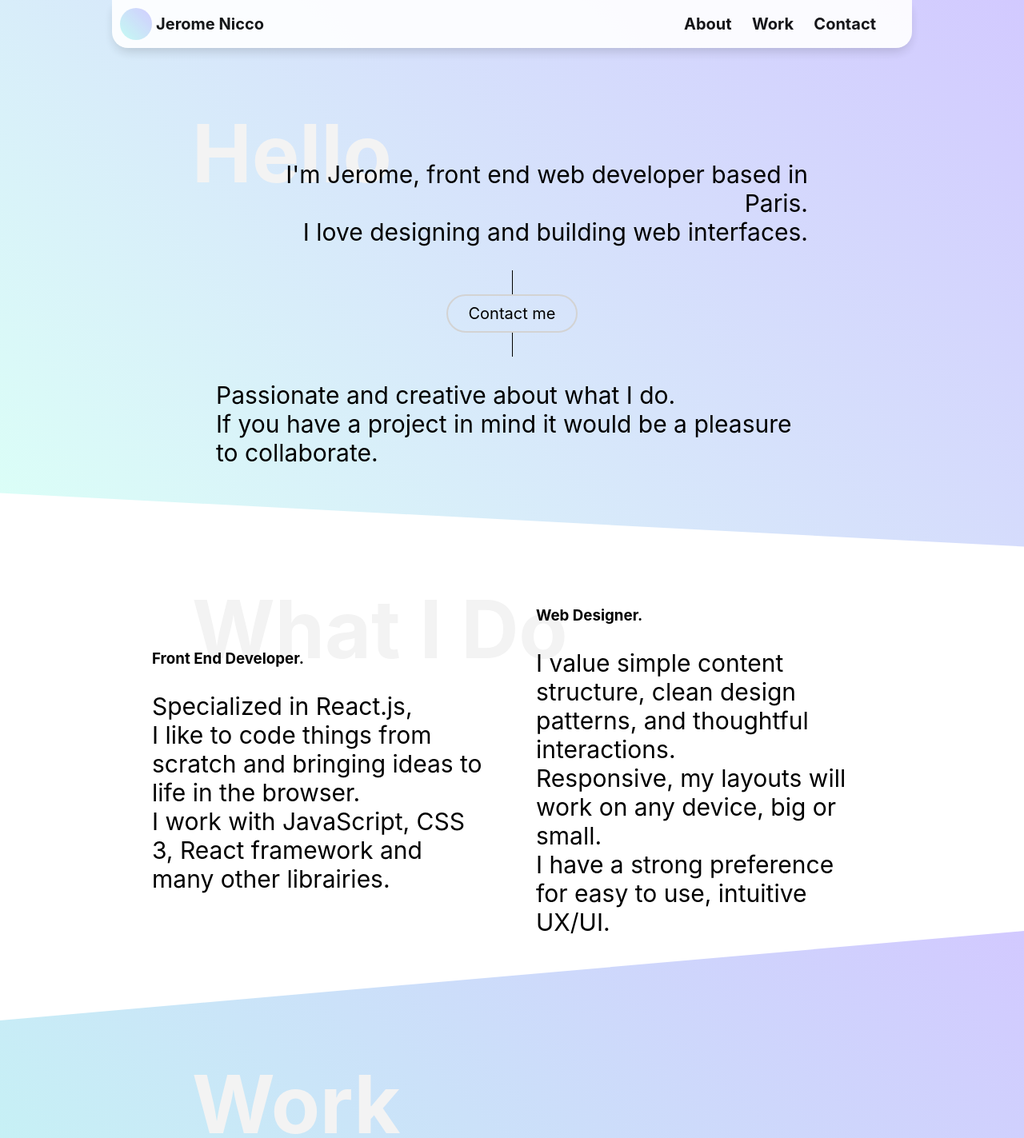
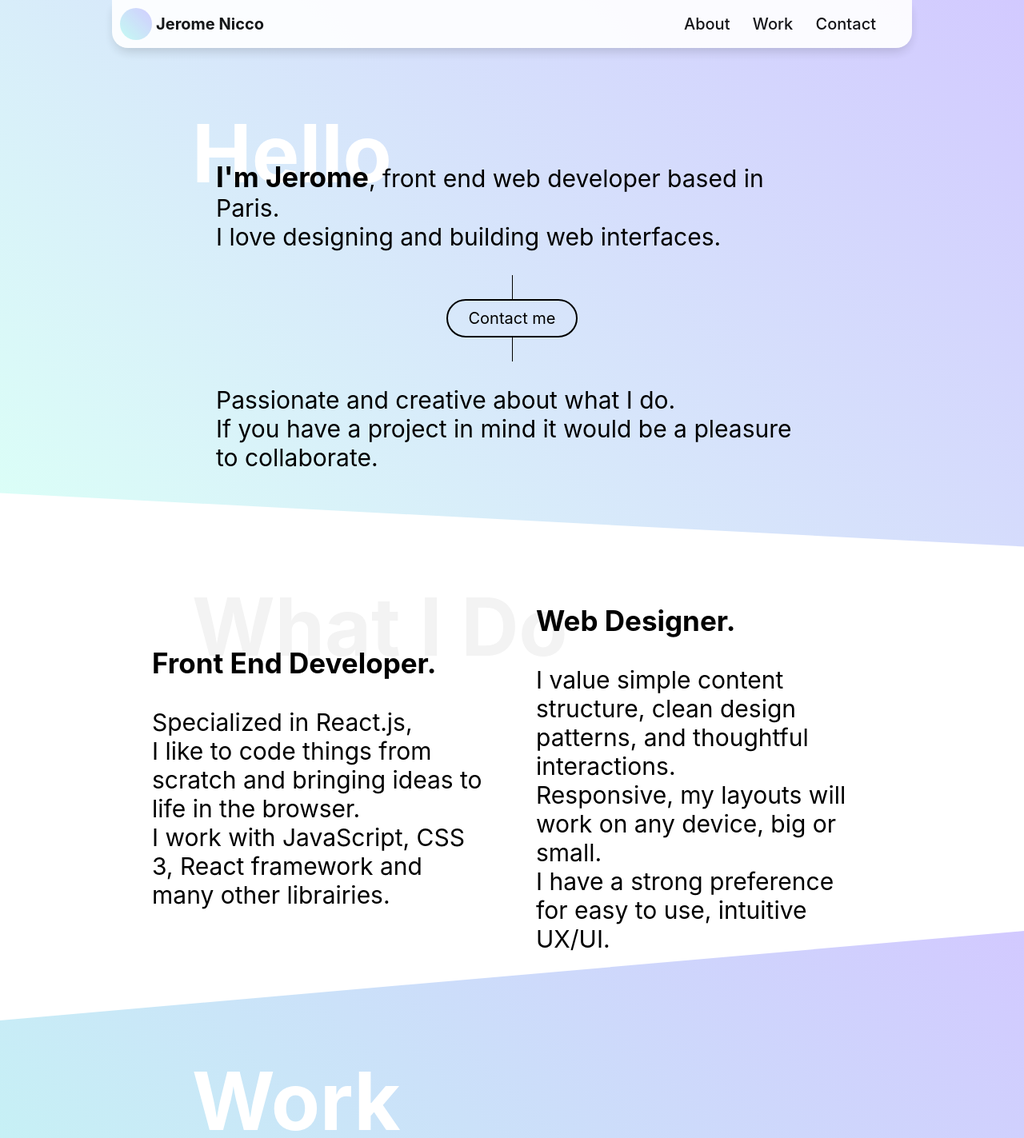
Before and after one commit to jeromenicco/my-portfolio, a React (Create React App) app: page / in a window 1280 px wide. Shown: the top 1423 px of the page at 80% size. Built offline with nearby package versions, Linux system fonts and the light colour scheme.

Commit message:
about-container height

```diff
--- a/src/components/About.css
+++ b/src/components/About.css
@@ -27,13 +27,24 @@
     z-index: -1;
 }
 
+#hello {
+    /* -webkit-text-stroke: 1px #FCEAA7; */
+    color: white;
+}
+
+.bold-span {
+    font-size: 35px;
+    font-weight: bold;
+
+}
+
 .about-text-container {
     margin: auto 30px;
     padding-top: 170px;
 }
 
 .about-text {
-    text-align: right;
+    text-align: left;
     font-size: 30px;
 }
 
--- a/src/components/About.js
+++ b/src/components/About.js
@@ -33,7 +33,7 @@ function About({ Link }) {
               width: '100%',
               marginTop: 100 * percentage,
             }}>
-              <p className='background-text'>
+              <p className='background-text' id='hello'>
                 Hello
               </p>
             </div>
@@ -41,7 +41,7 @@ function About({ Link }) {
         >
           <div className='about-text-container'>
             <p className='about-text'>
-              I'm Jerome, front end web developer based in Paris.<br />
+              <span className='bold-span'>I'm Jerome</span>, front end web developer based in Paris.<br />
               I love designing and building web interfaces.
             </p>
           </div>
--- a/src/components/Contact.css
+++ b/src/components/Contact.css
@@ -1,8 +1,8 @@
 .contact-container {
-    height: 700px;
+    height: 600px;
     width: 100%;
     position: relative;
-    margin-top: 200px;
+    /* margin-top: 200px; */
 }
 
 .contact-content {
--- a/src/components/ContactButtons.css
+++ b/src/components/ContactButtons.css
@@ -14,7 +14,7 @@
 }
 
 .button {
-    border: 2px solid lightgrey;
+    border: 2px solid rgb(0, 0, 0);
     font-size: 20px;
     border-radius: 50px;
     text-align: center;
--- a/src/components/Navbar.css
+++ b/src/components/Navbar.css
@@ -61,5 +61,5 @@
 
 .nav-item {
     padding: 0 5px;
-    font-weight: bold;
+    font-weight: 500;
 }
--- a/src/components/WhatIDo.css
+++ b/src/components/WhatIDo.css
@@ -10,10 +10,15 @@
 	margin: 0 auto;
 }
 
+.ido-title-text {
+    font-size: 35px;
+}
+
 .ido-text-wrapper {
     /* display: flex; */
     /* width: 100%;
     justify-content: space-between; */
+    line-height: 1.2;
 }
 
 .ido-text-container {
--- a/src/components/WhatIDo.js
+++ b/src/components/WhatIDo.js
@@ -29,7 +29,7 @@ function WhatIDo() {
 
                     <div className='ido-text-wrapper'>
                         <div className='ido-text-container'>
-                            <h3>Front End Developer.</h3>
+                            <h3 className='ido-title-text'>Front End Developer.</h3>
                             <p className='ido-text'>
                                 Specialized in React.js,<br/>
                                 I like to code things from scratch and bringing ideas to life in the browser.<br/>
@@ -37,7 +37,7 @@ function WhatIDo() {
                             </p>
                         </div>
                         <div className='ido-text-container2'>
-                            <h3>Web Designer.</h3>
+                            <h3 className='ido-title-text'>Web Designer.</h3>
                             <p className='ido-text2'>
                                 I value simple content structure, clean design patterns, and thoughtful interactions.<br/>
                                 Responsive, my layouts will work on any device, big or small.<br/>
--- a/src/components/Work.css
+++ b/src/components/Work.css
@@ -30,7 +30,7 @@
   font-size: 100px;
   font-weight: bold;
   margin: 0;
-  color: rgb(243, 243, 243);
+  color: white;
   position: absolute;
   z-index: -1;
 }
--- a/src/components/Work.js
+++ b/src/components/Work.js
@@ -26,7 +26,7 @@ function Work() {
                   )}
                 >
                   <div className='work-text-container'>
-                    <p className='work-text'>I build my websites using React.js and other librairies.</p>
+                    <p className='work-text'>I build my websites using <span className='bold-span'>React.js</span> and other librairies.</p>
                   </div>
             </Parallax>
             <WorkList />
```
Also changed, not shown: src/App.css (line endings or trailing spaces).
